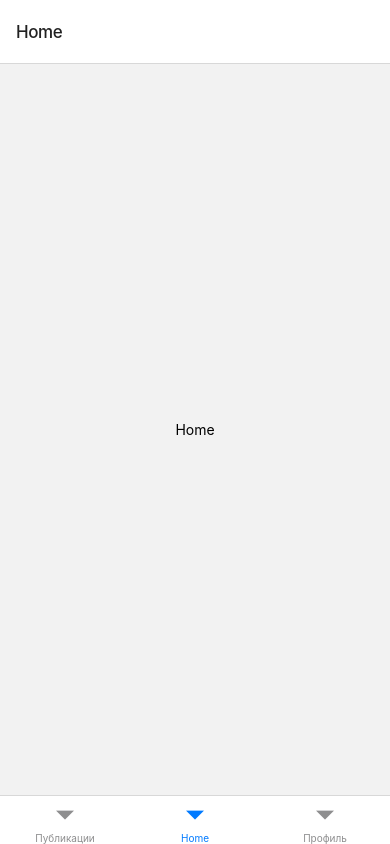
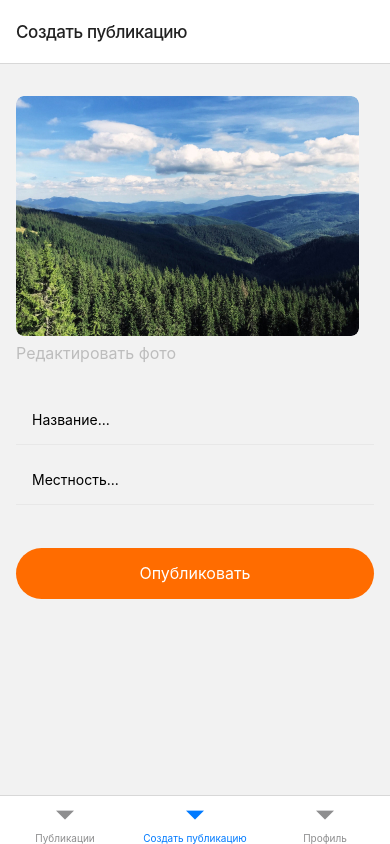
Before and after one commit to A-Novychenko/react-native-hw-proj, a React Native app: screen /Home in a window 390 px wide. Built offline with nearby package versions, Linux system fonts and the light colour scheme.

Commit message:
change createPostsScreens

```diff
--- a/App.js
+++ b/App.js
@@ -14,6 +14,7 @@ import {createBottomTabNavigator} from "@react-navigation/bottom-tabs";
 import {Home} from "./screens/mainScreen/Home";
 import {ProfileScreen} from "./screens/mainScreen/ProfileScreen";
 import {PostsScreen} from "./screens/mainScreen/PostsScreen";
+import {CreatePostsScreen} from "./screens/mainScreen/CreatePostsScreen";
 
 // SplashScreen.preventAutoHideAsync();
 
@@ -87,12 +88,20 @@ export default function App() {
             ),
           }}
         />
-        <Tabs.Screen
+        {/* <Tabs.Screen
           // options={{headerShown: false}}
           name="Home"
           component={Home}
           options={{
             title: "Home",
+          }}
+        /> */}
+        <Tabs.Screen
+          // options={{headerShown: false}}
+          name="Home"
+          component={CreatePostsScreen}
+          options={{
+            title: "Создать публикацию",
           }}
         />
         <Tabs.Screen
--- a/screens/auth/LoginScreen.js
+++ b/screens/auth/LoginScreen.js
@@ -10,7 +10,7 @@ import {
   TouchableWithoutFeedback,
   ImageBackground,
   KeyboardAvoidingView,
-  Button,
+  Platform,
 } from "react-native";
 
 const initialState = {email: "", password: ""};
--- a/screens/auth/RegistrationScreen.js
+++ b/screens/auth/RegistrationScreen.js
@@ -11,7 +11,7 @@ import {
   TouchableWithoutFeedback,
   ImageBackground,
   KeyboardAvoidingView,
-  Button,
+  Platform,
 } from "react-native";
 
 const initialState = {login: "", email: "", password: ""};
--- a/screens/mainScreen/CreatePostsScreen.js
+++ b/screens/mainScreen/CreatePostsScreen.js
@@ -1,17 +1,161 @@
-import {Text, StyleSheet, View} from "react-native";
+import {useEffect, useState} from "react";
+
+import {
+  Text,
+  TextInput,
+  StyleSheet,
+  View,
+  Image,
+  TouchableOpacity,
+  TouchableWithoutFeedback,
+  Keyboard,
+  KeyboardAvoidingView,
+  Dimensions,
+  Platform,
+} from "react-native";
+
+const initialState = {name: "", location: ""};
 
 export const CreatePostsScreen = () => {
+  const [data, setData] = useState(initialState);
+  const [isShowKeyboadr, setIsShowKeyboadr] = useState(false);
+
+  const [dimensions, setDimensions] = useState(
+    Dimensions.get("window").width - 16 * 2
+  );
+
+  // useEffect(() => {
+  //   const onChange = () => {
+  //     const width = Dimensions.get("window").width - 16 * 2;
+  //     setDimensions(width);
+  //   };
+  //   Dimensions.addEventListener("change", onChange);
+  //   return () => {
+  //     Dimensions.removeEventListener("change", onChange);
+  //   };
+  // }, []);
+
+  const handleShowKeyboard = () => {
+    setIsShowKeyboadr(true);
+  };
+  const handleHideKeyboard = () => {
+    setIsShowKeyboadr(false);
+    Keyboard.dismiss();
+  };
+
+  const onSubmit = () => {
+    console.log("data", data);
+    setData(initialState);
+  };
   return (
-    <View style={styles.container}>
-      <Text>CreatePostsScreen</Text>
-    </View>
+    <TouchableWithoutFeedback onPress={handleHideKeyboard}>
+      <View
+        style={{
+          ...styles.container,
+
+          justifyContent: isShowKeyboadr ? "flex-end" : "flex-start",
+        }}
+      >
+        <KeyboardAvoidingView
+          behavior={Platform.OS === "ios" ? "padding" : "height"}
+        >
+          <View>
+            <View style={styles.imgBox}>
+              <Image
+                source={require("../../assets/img/forest.jpg")}
+                style={styles.postImg}
+              />
+
+              <Text style={styles.changePhoto}>Редактировать фото</Text>
+            </View>
+
+            <TextInput
+              style={styles.input}
+              placeholder="Название..."
+              value={data.name}
+              onFocus={() => {
+                handleShowKeyboard();
+              }}
+              onChangeText={(name) => {
+                setData((prevS) => ({...prevS, name}));
+              }}
+            />
+            <TextInput
+              style={styles.input}
+              placeholder="Местность..."
+              value={data.location}
+              onFocus={() => {
+                handleShowKeyboard();
+              }}
+              onChangeText={(location) => {
+                setData((prevS) => ({...prevS, location}));
+              }}
+            />
+
+            <TouchableOpacity
+              style={styles.publish}
+              activeOpacity={0.8}
+              onPress={onSubmit}
+            >
+              <Text style={styles.publishText}>Опубликовать</Text>
+            </TouchableOpacity>
+          </View>
+        </KeyboardAvoidingView>
+      </View>
+    </TouchableWithoutFeedback>
   );
 };
 
 const styles = StyleSheet.create({
   container: {
     flex: 1,
-    alignItems: "center",
+    marginHorizontal: 16,
+  },
+
+  imgBox: {
+    marginVertical: 32,
+  },
+  postImg: {
+    width: 343,
+    height: 240,
+    borderRadius: 8,
+    marginBottom: 8,
     justifyContent: "center",
   },
+
+  input: {
+    padding: 16,
+    marginBottom: 10,
+    height: 50,
+    borderBottomWidth: 1,
+    borderBottomColor: "#E8E8E8",
+
+    // fontFamily: "Roboto-Regular",
+  },
+
+  changePhoto: {
+    // fontFamily: 'Roboto',
+
+    fontWeight: 400,
+    fontSize: 16,
+    lineHeight: 19,
+
+    color: "#BDBDBD",
+  },
+
+  publish: {
+    marginTop: 33,
+    backgroundColor: "#FF6C00",
+    borderRadius: 100,
+    padding: 16,
+    // fontFamily: "Roboto-Regular",
+  },
+  publishText: {
+    fontStyle: "normal",
+    fontWeight: 400,
+    fontSize: 16,
+    lineHeight: 19,
+    textAlign: "center",
+    color: "#FFFFFF",
+  },
 });
```
